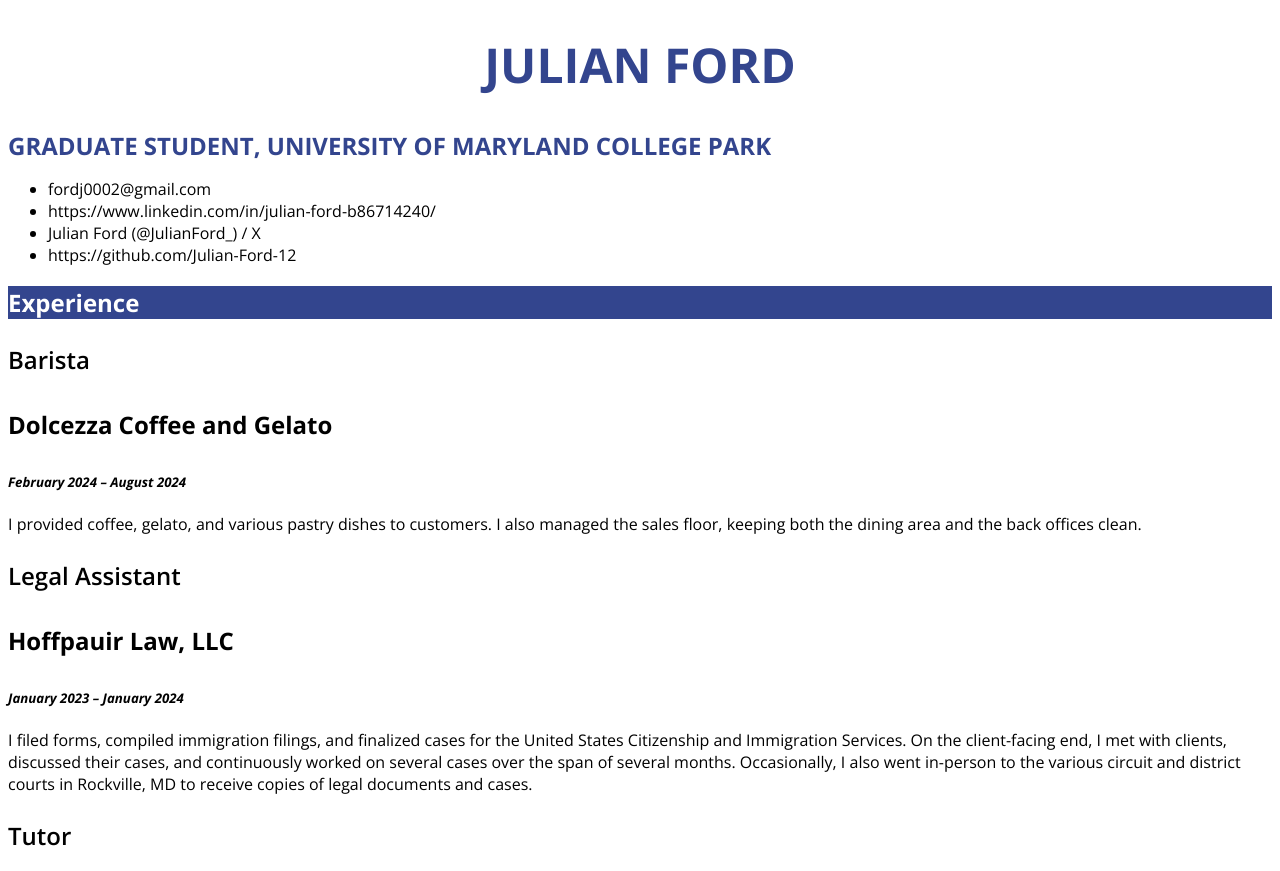
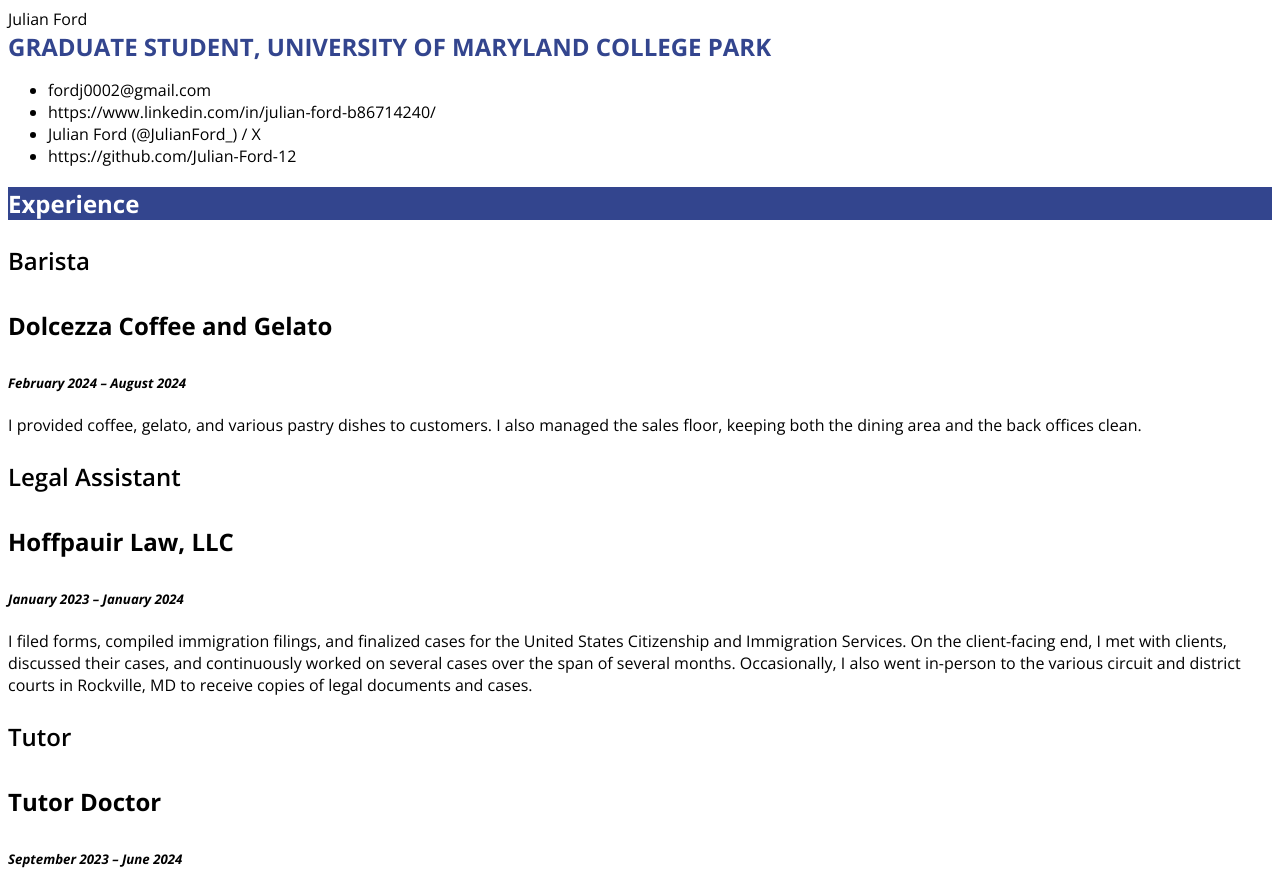
Before and after one commit to Julian-Ford-12/Julian-Ford-Jour652, a plain HTML site: page resume/index.html in a window 1280 px wide. Shown: the top 871 px of the page. Drawn offline with nearby package versions, Linux system fonts and the light colour scheme.

Commit message:
Initial div creation

```diff
--- a/resume/index.html
+++ b/resume/index.html
@@ -11,7 +11,7 @@
 
 <body>
     <!-- I built this myself!-->
-    <h1>Julian Ford</h1>
+    <div id="Name">Julian Ford</div>
 
     <strong>Graduate Student, University of Maryland College Park</strong> <br>
     <!--
```
